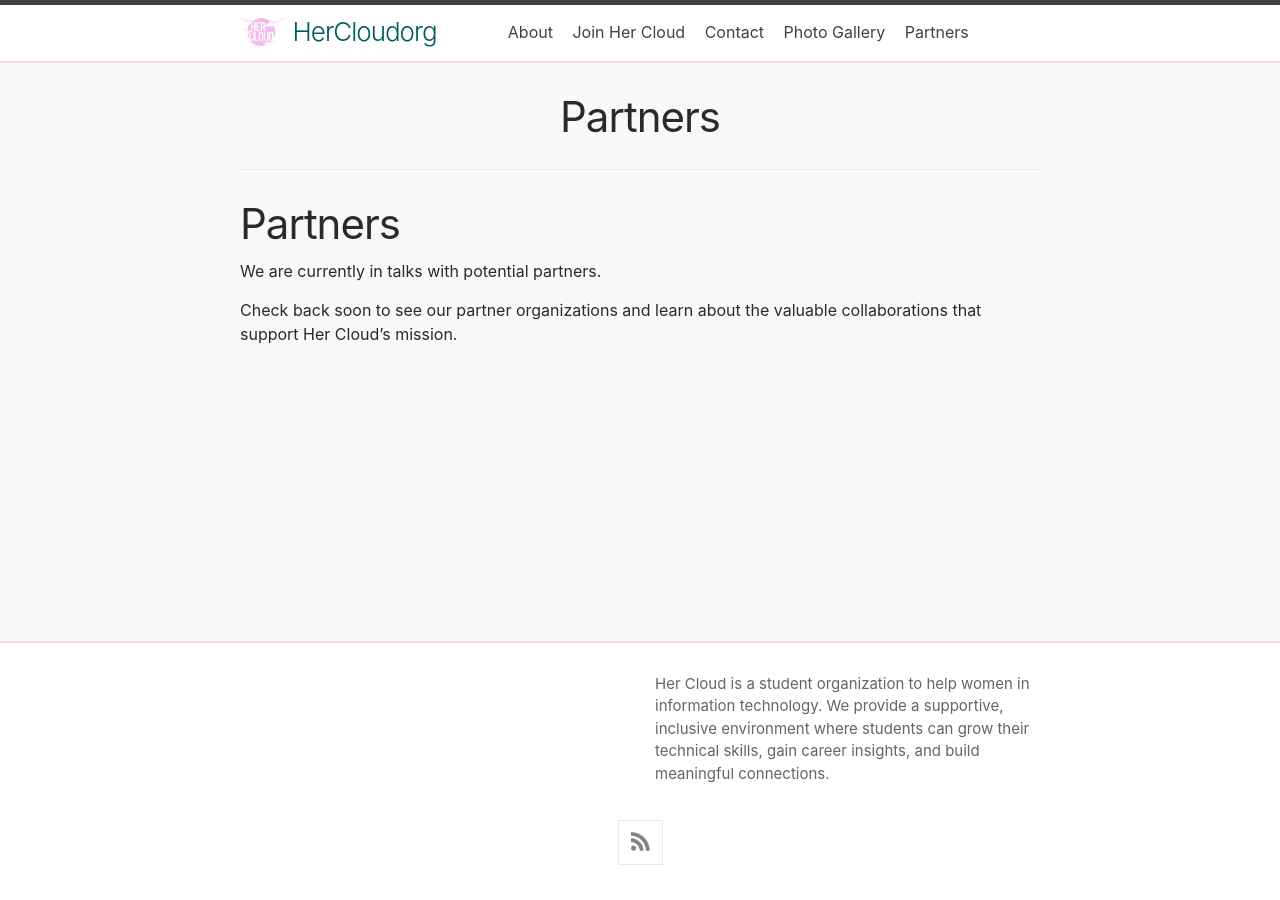
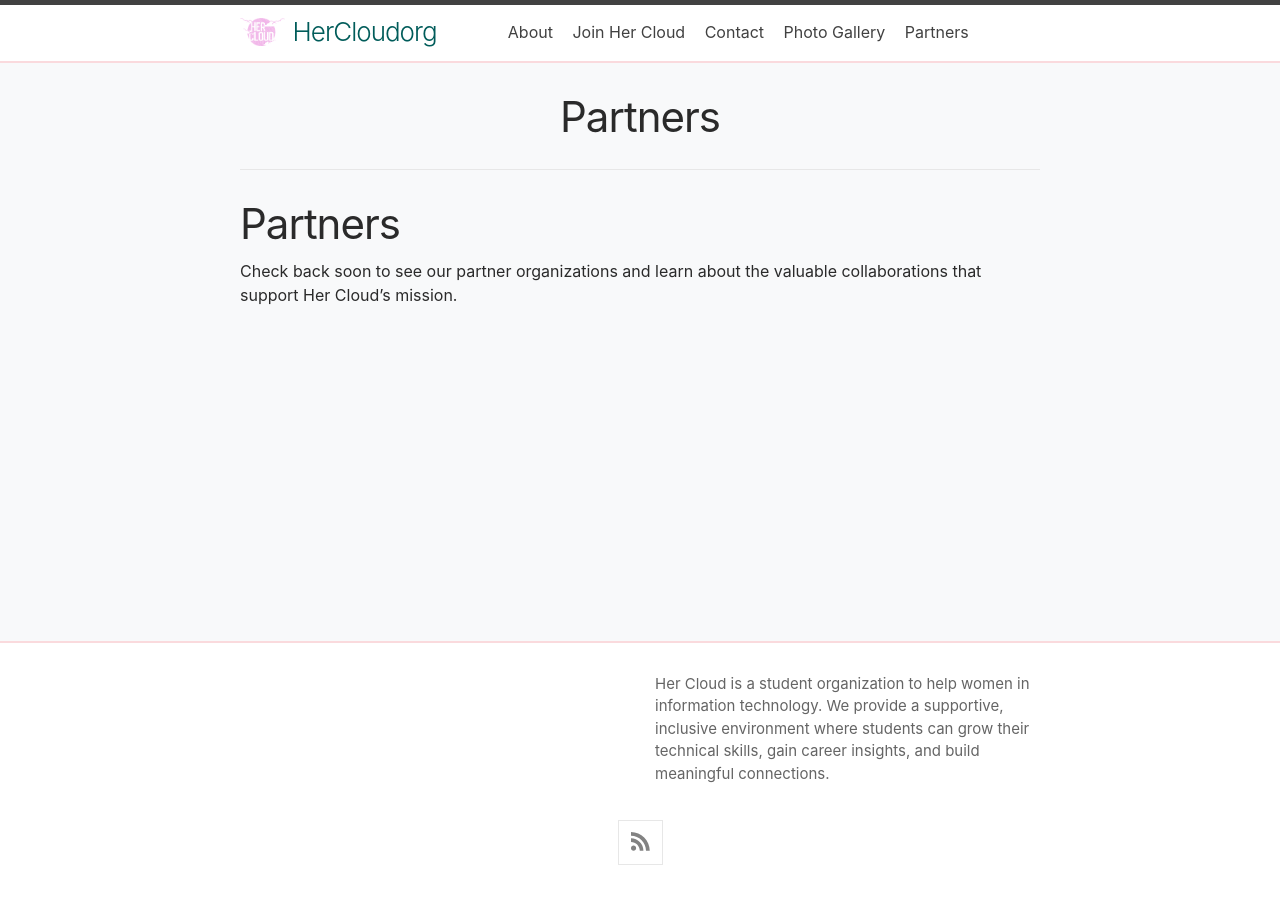
Before and after one commit to hercloudorg/hercloudorg.github.io, a Jekyll site: the page built from partners.md, in a window 1280 px wide. Built offline with Jekyll 4.4.1, drawn with Linux system fonts in a browser that asks for light colours.

Commit message:
Remove outdated partner talks statement
Deleted the line about ongoing talks with potential partners to keep the partners page current and focused on upcoming collaborations.

```diff
--- a/partners.md
+++ b/partners.md
@@ -7,6 +7,4 @@ classes: partners
 
 # Partners
 
-We are currently in talks with potential partners.
-
 Check back soon to see our partner organizations and learn about the valuable collaborations that support Her Cloud's mission.
```
